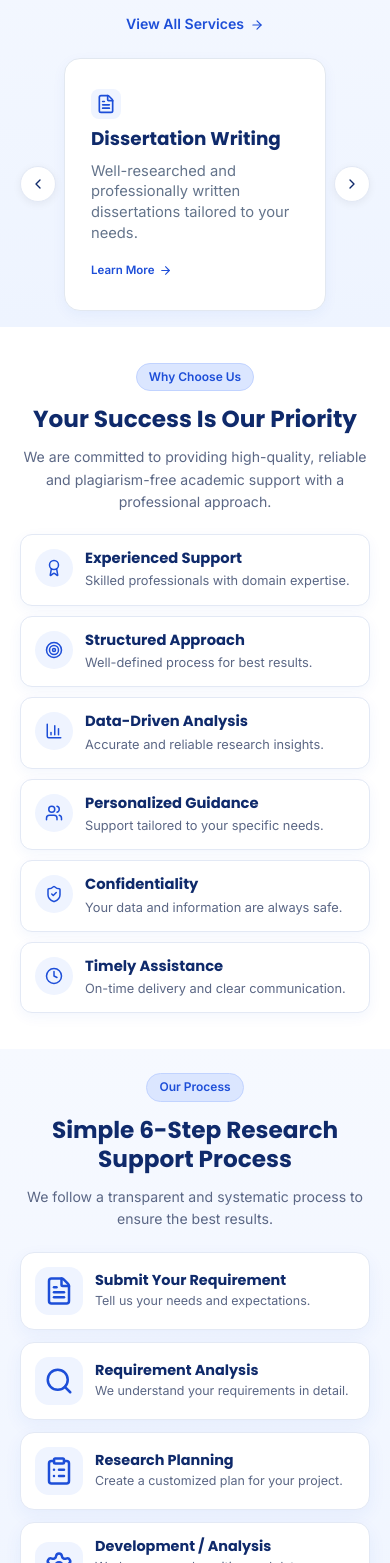
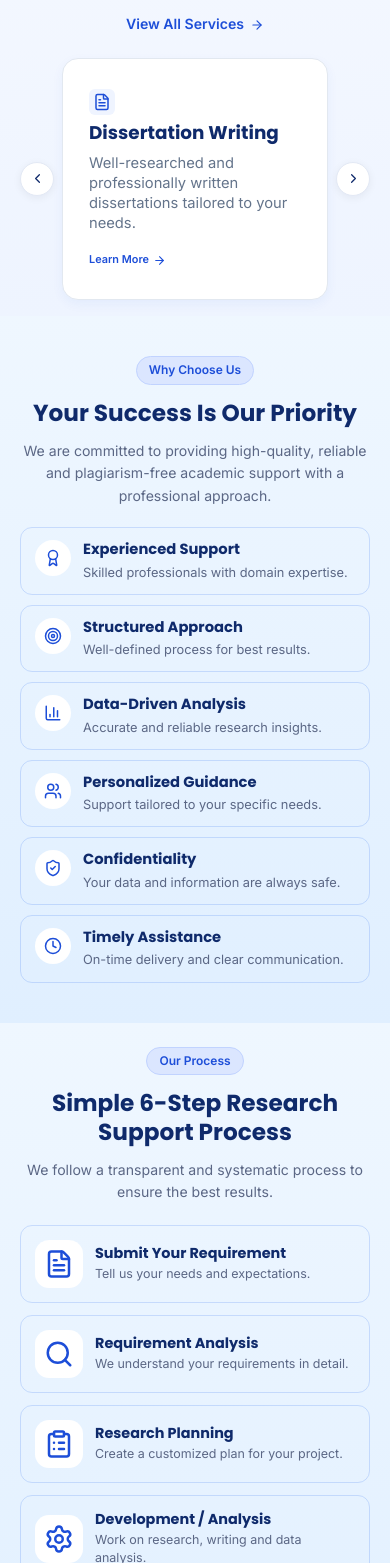
Before and after one commit to instadotanalytics/Research-Services, a React (Vite) app in the folder Frontend/: page / in a window 390 px wide. Shown: the part 1045-2608 px from the top of the page. Built offline with nearby package versions, Linux system fonts and the light colour scheme; no server answers.

Commit message:
homepage updated again

```diff
--- a/Frontend/src/pages/Home/Home.css
+++ b/Frontend/src/pages/Home/Home.css
@@ -11,6 +11,7 @@
   --h-muted: #5b6785;
   --h-orange: #f5a10a;
   --h-orange-dark: #e08f00;
+  --h-gradient-soft: linear-gradient(180deg, #eff7ff 0%, #e0efff 100%);
 }
 
 .home-section {
@@ -25,6 +26,10 @@
 .home-section > .container { width: 100%; }
 .home-section.section-alt {
   background: linear-gradient(180deg, #f6f9ff 0%, #eef4ff 100%);
+}
+
+.home-section.section-gradient {
+  background: var(--h-gradient-soft);
 }
 
 .home-section.cta-wrap,
@@ -43,6 +48,7 @@
 
 .home-section.cta-wrap { padding: 20px 0 20px; }
 .home-section.audience-section { padding: 40px 0; }
+.home-section.why-section { padding: 60px 0; }
 
 /* ---------- Shared bits ---------- */
 .pill {
@@ -132,8 +138,8 @@
   border: 1.5px solid var(--h-blue);
 }
 .home-section .btn-ghost:hover { background: var(--h-blue-soft); }
-.home-section .btn-ghost-light { background: transparent; color: var(--h-blue); border-color: rgba(37, 99, 235, 0.5); }
-.home-section .btn-ghost-light:hover { background: rgba(37, 99, 235, 0.08); border-color: var(--h-blue); }
+.home-section .btn-ghost-light { background: #fff; color: var(--h-blue); border-color: var(--h-blue); }
+.home-section .btn-ghost-light:hover { background: var(--h-blue-soft); }
 
 /* ---------- HERO ---------- */
 .hero {
@@ -178,42 +184,47 @@
 }
 .hero-stat span { display: block; font-size: 0.72rem; color: var(--h-muted); max-width: 90px; line-height: 1.3; }
 
-/* ---------- SERVICES (compact desktop) ---------- */
+/* ---------- SERVICES (equal-height cards) ---------- */
 .services-grid-wrapper { position: relative; }
 .services-grid {
   display: grid;
   grid-template-columns: repeat(3, 1fr);
-  gap: 12px;
+  gap: 10px;
+  align-items: stretch;
 }
 .service-card {
   background: #fff;
   border: 1px solid var(--h-border);
-  border-radius: 12px;
-  padding: 12px 14px;
-  box-shadow: 0 4px 14px rgba(29, 78, 216, 0.05);
+  border-radius: 10px;
+  padding: 10px 12px;
+  box-shadow: 0 4px 12px rgba(29, 78, 216, 0.05);
   transition: transform 0.2s, box-shadow 0.2s;
+  display: flex;
+  flex-direction: column;
+  height: 100%;
 }
-.service-card:hover { transform: translateY(-4px); box-shadow: 0 12px 24px rgba(29, 78, 216, 0.12); }
+.service-card:hover { transform: translateY(-3px); box-shadow: 0 10px 20px rgba(29, 78, 216, 0.1); }
 .icon-box {
-  width: 30px;
-  height: 30px;
-  border-radius: 8px;
+  width: 26px;
+  height: 26px;
+  border-radius: 6px;
   background: var(--h-blue-soft);
   color: var(--h-blue);
   display: flex;
   align-items: center;
   justify-content: center;
-  margin-bottom: 8px;
+  margin-bottom: 6px;
 }
-.service-card h3 { font-size: 0.82rem; color: var(--h-navy); margin: 0 0 4px; font-family: 'Poppins', sans-serif; line-height: 1.3; }
-.service-card p { font-size: 0.72rem; margin: 0 0 8px; line-height: 1.4; }
+.service-card h3 { font-size: 0.78rem; color: var(--h-navy); margin: 0 0 3px; font-family: 'Poppins', sans-serif; line-height: 1.25; }
+.service-card p { font-size: 0.7rem; margin: 0 0 6px; line-height: 1.35; flex: 1; }
 .learn-more {
   display: inline-flex;
   align-items: center;
-  gap: 5px;
+  gap: 4px;
   color: var(--h-blue);
   font-weight: 600;
-  font-size: 0.72rem;
+  font-size: 0.68rem;
+  margin-top: auto;
 }
 .mobile-arrow { display: none; }
 
@@ -231,12 +242,21 @@
   grid-template-columns: repeat(3, 1fr);
   gap: 26px 18px;
 }
-.why-item { display: flex; flex-direction: column; gap: 10px; align-items: flex-start; text-align: left; }
+.why-item {
+  display: flex;
+  flex-direction: column;
+  gap: 10px;
+  align-items: flex-start;
+  text-align: left;
+  background: transparent;
+  border: none;
+  padding: 0;
+}
 .why-icon {
   width: 38px;
   height: 38px;
   border-radius: 50%;
-  background: var(--h-blue-soft);
+  background: #fff;
   color: var(--h-blue);
   display: flex;
   align-items: center;
@@ -258,16 +278,19 @@
 .process-grid {
   display: grid;
   grid-template-columns: repeat(6, 1fr);
-  gap: 16px;
+  gap: 14px;
+  align-items: stretch;
 }
 .process-card {
   position: relative;
-  background: #fff;
-  border: 1px solid var(--h-border);
+  background: transparent;
+  border: 1px solid rgba(37, 99, 235, 0.18);
   border-radius: 14px;
-  padding: 34px 16px 22px;
+  padding: 32px 14px 20px;
   text-align: center;
-  box-shadow: 0 6px 18px rgba(29, 78, 216, 0.06);
+  display: flex;
+  flex-direction: column;
+  height: 100%;
 }
 .process-num {
   position: absolute;
@@ -282,41 +305,44 @@
   border-radius: 999px;
 }
 .process-icon {
-  width: 60px;
-  height: 60px;
-  margin: 0 auto 14px;
+  width: 56px;
+  height: 56px;
+  margin: 0 auto 12px;
   border-radius: 14px;
-  background: var(--h-blue-soft);
+  background: #fff;
   color: var(--h-blue);
   display: flex;
   align-items: center;
   justify-content: center;
 }
-.process-card h3 { font-size: 0.92rem; color: var(--h-navy); margin: 0 0 8px; font-family: 'Poppins', sans-serif; }
-.process-card p { font-size: 0.78rem; margin: 0; line-height: 1.5; }
+.process-card h3 { font-size: 0.88rem; color: var(--h-navy); margin: 0 0 6px; font-family: 'Poppins', sans-serif; }
+.process-card p { font-size: 0.76rem; margin: 0; line-height: 1.45; flex: 1; }
 
 /* ---------- AUDIENCE ---------- */
 .audience-grid {
   display: grid;
   grid-template-columns: repeat(6, 1fr);
-  gap: 18px;
+  gap: 16px;
+  align-items: stretch;
 }
 .audience-card {
   position: relative;
-  background: #fff;
-  border: 1px solid var(--h-border);
+  background: transparent;
+  border: 1px solid rgba(37, 99, 235, 0.18);
   border-radius: 14px;
-  padding: 28px 12px 22px;
+  padding: 26px 12px 20px;
   display: flex;
   flex-direction: column;
   align-items: center;
+  justify-content: center;
   gap: 12px;
   color: var(--h-blue);
-  box-shadow: 0 6px 18px rgba(29, 78, 216, 0.06);
+  height: 100%;
   transition: all 0.2s;
 }
-.audience-card:hover { background: var(--h-blue); color: #fff; transform: translateY(-4px); }
+.audience-card:hover { background: var(--h-blue); color: #fff; transform: translateY(-4px); border-color: var(--h-blue); }
 .audience-card:hover .audience-title { color: #fff; }
+.audience-card:hover svg { color: #fff; }
 .audience-num {
   position: absolute;
   top: -11px;
@@ -331,7 +357,7 @@
 }
 .audience-title { color: var(--h-navy); font-weight: 600; font-size: 0.92rem; }
 
-/* ---------- TESTIMONIALS ---------- */
+/* ---------- TESTIMONIALS (equal height) ---------- */
 .arrows { display: flex; gap: 10px; justify-content: center; }
 .arrows-bottom-desktop { display: flex; margin-top: 24px; }
 .arrows button {
@@ -350,13 +376,21 @@
 .arrows button:hover { background: var(--h-blue); color: #fff; border-color: var(--h-blue); }
 
 .testimonials-grid-wrapper { position: relative; }
-.testimonial-grid { display: grid; grid-template-columns: repeat(3, 1fr); gap: 20px; }
+.testimonial-grid {
+  display: grid;
+  grid-template-columns: repeat(3, 1fr);
+  gap: 20px;
+  align-items: stretch;
+}
 .testimonial-card {
   background: #fff;
   border: 1px solid var(--h-border);
   border-radius: 14px;
   padding: 22px;
   box-shadow: 0 6px 18px rgba(29, 78, 216, 0.06);
+  display: flex;
+  flex-direction: column;
+  height: 100%;
 }
 .testimonial-top { display: flex; align-items: center; gap: 14px; margin-bottom: 14px; }
 .testimonial-avatar {
@@ -375,7 +409,7 @@
 .testimonial-top strong { display: block; font-size: 0.92rem; color: var(--h-navy); }
 .testimonial-top span { display: block; font-size: 0.75rem; color: var(--h-muted); }
 .stars { color: #f59e0b; font-size: 0.8rem; letter-spacing: 2px; margin-top: 2px; }
-.testimonial-card p { margin: 0; font-size: 0.88rem; line-height: 1.65; color: var(--h-text); }
+.testimonial-card p { margin: 0; font-size: 0.88rem; line-height: 1.65; color: var(--h-text); flex: 1; }
 
 /* ---------- FAQ ---------- */
 .faq-grid {
@@ -386,8 +420,8 @@
   margin: 0 auto;
 }
 .faq-item {
-  background: #fff;
-  border: 1px solid var(--h-border);
+  background: transparent;
+  border: 1px solid rgba(37, 99, 235, 0.2);
   border-radius: 10px;
   overflow: hidden;
   transition: border-color 0.2s;
@@ -401,14 +435,17 @@
   padding: 16px 20px;
   background: none;
   border: 0;
-  text-align: center;
+  text-align: left;
   font: inherit;
   font-size: 0.9rem;
   font-weight: 600;
   color: var(--h-navy);
   cursor: pointer;
 }
-.faq-q > span { flex: 1; text-align: center; }
+.faq-q > span {
+  flex: 1;
+  text-align: left;
+}
 .faq-q:focus-visible { outline: 2px solid var(--h-blue); outline-offset: -2px; }
 .faq-item.open { border-color: var(--h-blue); }
 .faq-a {
@@ -416,16 +453,16 @@
   padding: 0 20px 18px;
   font-size: 0.85rem;
   line-height: 1.6;
-  text-align: center;
+  text-align: left;
 }
 
-/* ---------- CTA (light blue theme) ---------- */
+/* ---------- CTA (border removed) ---------- */
 .cta-wrap { background: #fff; }
 .cta-wrap .container { padding-top: 0; padding-bottom: 0; }
 
 .cta-banner {
   background: linear-gradient(135deg, #eaf3ff 0%, #d8ecff 40%, #bfdbfe 100%);
-  border: 1px solid rgba(37, 99, 235, 0.15);
+  border: none;
   border-radius: 20px;
   padding: 48px;
   display: flex;
@@ -457,12 +494,7 @@
   line-height: 1.25;
   margin: 0 0 10px;
 }
-.cta-content p {
-  color: var(--h-muted);
-  font-size: 0.95rem;
-  line-height: 1.55;
-  margin: 0;
-}
+.cta-content p { color: var(--h-muted); font-size: 0.95rem; line-height: 1.55; margin: 0; }
 .cta-actions {
   position: relative;
   z-index: 2;
@@ -533,13 +565,14 @@
   .home-section.audience-section { padding: 24px 0; }
   .home-section.faq-section { padding: 36px 0 20px; }
   .home-section.cta-wrap { padding: 20px 0 20px; }
+  .home-section.why-section { padding: 40px 0; }
 
   .home-section h2 { font-size: 1.45rem; line-height: 1.25; }
   .section-head { margin-bottom: 22px; }
   .section-head p { font-size: 0.88rem; line-height: 1.55; }
   .section-head-row { gap: 12px; margin-bottom: 22px; }
 
-  /* HERO: girl image as full background, content on top */
+  /* HERO */
   .hero {
     background-repeat: no-repeat;
     background-position: center bottom;
@@ -547,19 +580,11 @@
     background-color: #eaf3ff;
     aspect-ratio: auto;
     min-height: 0;
-    padding: 28px 0 340px;  /* leaves space for the girl image at bottom */
+    padding: 28px 0 340px;
     position: relative;
   }
-  .hero-inner {
-    grid-template-columns: 1fr;
-    gap: 0;
-  }
-  .hero-content {
-    max-width: 100%;
-    text-align: center;
-    position: relative;
-    z-index: 2;
-  }
+  .hero-inner { grid-template-columns: 1fr; gap: 0; }
+  .hero-content { max-width: 100%; text-align: center; position: relative; z-index: 2; }
   .hero .pill { font-size: 0.7rem; padding: 4px 10px; margin-bottom: 12px; }
   .hero h1 { font-size: clamp(1.5rem, 7vw, 2rem); line-height: 1.2; margin-bottom: 12px; }
   .hero p { font-size: 0.88rem; line-height: 1.55; max-width: 100%; margin: 0 auto 20px; }
@@ -573,8 +598,6 @@
     white-space: nowrap;
     transition: none;
   }
-
-  /* Hero stats: 2x2 grid, transparent */
   .hero-stats {
     display: grid;
     grid-template-columns: 1fr 1fr;
@@ -585,53 +608,50 @@
     border: none;
     box-shadow: none;
   }
-  .hero-stat {
-    display: flex;
-    align-items: center;
-    gap: 10px;
-    justify-content: flex-start;
-    text-align: left;
-  }
+  .hero-stat { display: flex; align-items: center; gap: 10px; justify-content: flex-start; text-align: left; }
   .hero-stat strong { font-size: 1.05rem; line-height: 1.1; }
   .hero-stat span { font-size: 0.65rem; max-width: none; line-height: 1.3; }
   .hero-stat svg { width: 22px; height: 22px; flex-shrink: 0; }
 
-  /* ===== SERVICES ===== */
+  /* SERVICES — equal height, 1 at a time */
   .services-section .section-head-row { text-align: center; }
   .services-grid-wrapper {
     display: flex;
-    align-items: center;
+    align-items: stretch;   /* ensures equal height for arrows wrapper */
     gap: 8px;
     position: relative;
   }
   .services-grid {
-    display: block;
+    display: flex;
+    flex-direction: column;
     grid-template-columns: none;
     gap: 0;
     flex: 1;
     width: 100%;
+    /* Container maintains a fixed height so all cards look the same */
+    min-height: 220px;
   }
   .service-card {
-    display: block;
+    display: flex;
+    flex-direction: column;
     width: 100%;
     min-width: 0;
     padding: 18px;
     transition: none;
+    height: 100%;
+    min-height: 220px;    /* equal height for every card */
   }
-  .service-card:hover {
-    transform: none;
-    box-shadow: 0 4px 14px rgba(29, 78, 216, 0.05);
-  }
+  .service-card:hover { transform: none; box-shadow: 0 4px 12px rgba(29, 78, 216, 0.05); }
   .service-card h3 { font-size: 0.95rem; }
   .service-card p { font-size: 0.82rem; }
+  .service-card .learn-more { margin-top: auto; }
 
-  /* Mobile arrow - no hover */
   .mobile-arrow {
     display: flex;
     align-items: center;
     justify-content: center;
-    width: 36px;
-    height: 36px;
+    width: 34px;
+    height: 34px;
     border-radius: 50%;
     border: 1px solid var(--h-border);
     background: #fff;
@@ -640,11 +660,12 @@
     flex-shrink: 0;
     box-shadow: 0 2px 8px rgba(15, 23, 42, 0.06);
     transition: none;
+    align-self: center;
   }
   .mobile-arrow:active { background: var(--h-blue); color: #fff; }
-  .mobile-arrow svg { width: 16px; height: 16px; }
+  .mobile-arrow svg { width: 15px; height: 15px; }
 
-  /* Why choose us */
+  /* WHY */
   .why-inner { grid-template-columns: 1fr; gap: 0; }
   .why-content { text-align: center; }
   .why-content p { max-width: 100%; margin: 0; font-size: 0.88rem; }
@@ -654,17 +675,16 @@
     align-items: flex-start;
     gap: 12px;
     text-align: left;
-    background: #fff;
-    border: 1px solid var(--h-border);
+    background: transparent;
+    border: 1px solid rgba(37, 99, 235, 0.18);
     border-radius: 12px;
-    padding: 14px;
-    box-shadow: 0 4px 14px rgba(29, 78, 216, 0.05);
+    padding: 12px 14px;
   }
-  .why-icon { flex-shrink: 0; width: 38px; height: 38px; }
+  .why-icon { flex-shrink: 0; width: 36px; height: 36px; background: #fff; }
   .why-item h4 { font-size: 0.92rem; }
   .why-item p { font-size: 0.8rem; margin: 0; }
 
-  /* Process - no hover */
+  /* PROCESS */
   .process-grid { grid-template-columns: 1fr; gap: 12px; }
   .process-card {
     display: grid;
@@ -673,45 +693,60 @@
     align-items: center;
     text-align: left;
     padding: 14px;
+    background: transparent;
+    border: 1px solid rgba(37, 99, 235, 0.18);
+    border-radius: 12px;
+    height: auto;
   }
-  .process-icon { width: 48px; height: 48px; margin: 0; grid-row: 1 / span 2; }
+  .process-icon { width: 48px; height: 48px; margin: 0; grid-row: 1 / span 2; background: #fff; }
   .process-card h3 { margin: 0 0 3px; align-self: end; font-size: 0.9rem; }
   .process-card p { align-self: start; font-size: 0.78rem; }
   .process-num { display: none; }
 
-  /* Audience - no hover */
-  .audience-grid { grid-template-columns: repeat(2, minmax(0, 1fr)); gap: 16px 12px; }
+  /* AUDIENCE */
+  .audience-grid { grid-template-columns: repeat(2, minmax(0, 1fr)); gap: 14px 12px; }
   .audience-card {
-    padding: 20px 10px 16px;
+    padding: 18px 10px 14px;
+    background: transparent;
+    border: 1px solid rgba(37, 99, 235, 0.18);
+    border-radius: 12px;
     transition: none;
+    height: auto;
   }
   .audience-card:hover {
-    background: #fff;
+    background: transparent;
     color: var(--h-blue);
     transform: none;
+    border-color: rgba(37, 99, 235, 0.18);
   }
   .audience-card:hover .audience-title { color: var(--h-navy); }
+  .audience-card:hover svg { color: var(--h-blue); }
   .audience-num { display: none; }
 
-  /* Testimonials - 1 card at a time */
+  /* TESTIMONIALS — equal height, 1 at a time */
   .testimonials-grid-wrapper {
     display: flex;
-    align-items: center;
+    align-items: stretch;
     gap: 8px;
     position: relative;
   }
   .testimonial-grid {
-    display: block;
+    display: flex;
+    flex-direction: column;
     grid-template-columns: none;
     gap: 0;
     flex: 1;
     width: 100%;
+    min-height: 240px;
   }
   .testimonial-card {
     width: 100%;
     padding: 18px;
+    height: 100%;
+    min-height: 240px;   /* equal height for every testimonial card */
   }
   .testimonial-card:nth-child(n + 2) { display: block; }
+  .testimonial-card p { flex: 1; }
 
   .arrows-bottom-desktop { display: none; }
 
@@ -720,15 +755,13 @@
   /* FAQ */
   .faq-grid { max-width: 100%; gap: 10px; }
   .faq-q { padding: 14px 16px; font-size: 0.88rem; }
-  .faq-q > span { text-align: center; }
-  .faq-a { padding: 0 16px 14px; font-size: 0.83rem; text-align: center; }
+  .faq-q > span { text-align: left; }
+  .faq-a { padding: 0 16px 14px; font-size: 0.83rem; text-align: left; }
 
-  /* CTA - full width light blue theme */
+  /* CTA */
   .cta-wrap .container { padding: 0; max-width: 100%; }
   .cta-banner {
     border-radius: 0;
-    border-left: none;
-    border-right: none;
     padding: 30px 20px;
     flex-direction: column;
     align-items: center;
@@ -749,9 +782,7 @@
     transition: none;
   }
   .cta-actions .btn-orange:hover,
-  .cta-actions .btn-ghost:hover {
-    transform: none;
-  }
+  .cta-actions .btn-ghost:hover { transform: none; }
 }
 
 @media (max-width: 380px) {
--- a/Frontend/src/pages/Home/Home.jsx
+++ b/Frontend/src/pages/Home/Home.jsx
@@ -14,7 +14,6 @@ import herobanner2 from '../../assets/herobanner2.png';
 import heroimg from '../../assets/heroimg.png';
 import './Home.css';
 
-/* ---------- STATIC CONTENT ---------- */
 const heroStats = [
   { icon: FolderOpen, value: '500+', label: 'Research Projects Supported' },
   { icon: FileText, value: '200+', label: 'Research Papers Assisted' },
@@ -115,7 +114,6 @@ export default function Home() {
       .catch(console.error);
   }, []);
 
-  // Testimonials
   const visibleCount = isMobile ? 1 : Math.min(3, testimonials.length);
   const visibleTestimonials = Array.from({ length: visibleCount }, (_, i) =>
     testimonials[(tIndex + i) % testimonials.length]
@@ -123,7 +121,6 @@ export default function Home() {
   const prevT = () => setTIndex((i) => (i - 1 + testimonials.length) % testimonials.length);
   const nextT = () => setTIndex((i) => (i + 1) % testimonials.length);
 
-  // Services (mobile: 1 at a time)
   const visibleServicesCount = isMobile ? 1 : services.length;
   const visibleServices = Array.from({ length: visibleServicesCount }, (_, i) =>
     services[(sIndex + i) % services.length]
@@ -169,14 +166,12 @@ export default function Home() {
         description="Professional research and academic support services for students, researchers, scholars and educational institutions."
       />
 
-      {/* ========== HERO ========== */}
+      {/* HERO */}
       <section
         className="home-section hero"
-        style={
-          isMobile
-            ? { backgroundImage: `url(${herobanner2})` }
-            : { '--hero-bg': `url(${herobanner})` }
-        }
+        style={isMobile
+          ? { backgroundImage: `url(${herobanner2})` }
+          : { '--hero-bg': `url(${herobanner})` }}
       >
         <div className="container hero-inner">
           <motion.div
@@ -213,7 +208,7 @@ export default function Home() {
         </div>
       </section>
 
-      {/* ========== SERVICES ========== */}
+      {/* SERVICES */}
       <section className="home-section section-alt services-section">
         <div className="container">
           <div className="section-head-row">
@@ -245,7 +240,7 @@ export default function Home() {
             <div className="services-grid">
               {visibleServices.map((s) => (
                 <div key={s.title} className="service-card">
-                  <div className="icon-box"><s.icon size={20} /></div>
+                  <div className="icon-box"><s.icon size={18} /></div>
                   <h3>{s.title}</h3>
                   <p>{s.desc}</p>
                   <Link to="/services" className="learn-more">
@@ -266,12 +261,11 @@ export default function Home() {
               </button>
             )}
           </div>
-          {/* Desktop arrows removed per request */}
         </div>
       </section>
 
-      {/* ========== WHY CHOOSE US ========== */}
-      <section className="home-section">
+      {/* WHY CHOOSE US */}
+      <section className="home-section section-gradient why-section">
         <div className="container why-inner">
           <div className="why-content">
             <span className="pill">Why Choose Us</span>
@@ -301,8 +295,8 @@ export default function Home() {
         </div>
       </section>
 
-      {/* ========== PROCESS ========== */}
-      <section className="home-section section-alt process-section">
+      {/* PROCESS */}
+      <section className="home-section section-gradient process-section">
         <div className="container">
           <div className="section-head">
             <span className="pill">Our Process</span>
@@ -322,8 +316,8 @@ export default function Home() {
         </div>
       </section>
 
-      {/* ========== AUDIENCE ========== */}
-      <section className="home-section audience-section">
+      {/* AUDIENCE */}
+      <section className="home-section section-gradient audience-section">
         <div className="container">
           <div className="section-head">
             <span className="pill">Who We Work With</span>
@@ -342,7 +336,7 @@ export default function Home() {
         </div>
       </section>
 
-      {/* ========== TESTIMONIALS ========== */}
+      {/* TESTIMONIALS */}
       <section className="home-section section-alt testimonials-section">
         <div className="container">
           <div className="section-head">
@@ -395,8 +389,8 @@ export default function Home() {
         </div>
       </section>
 
-      {/* ========== FAQ ========== */}
-      <section className="home-section faq-section">
+      {/* FAQ */}
+      <section className="home-section section-gradient faq-section">
         <div className="container">
           <div className="section-head-row">
             <div>
@@ -414,7 +408,7 @@ export default function Home() {
         </div>
       </section>
 
-      {/* ========== CTA ========== */}
+      {/* CTA */}
       <section className="home-section cta-wrap">
         <div className="container">
           <div className="cta-banner">
```
